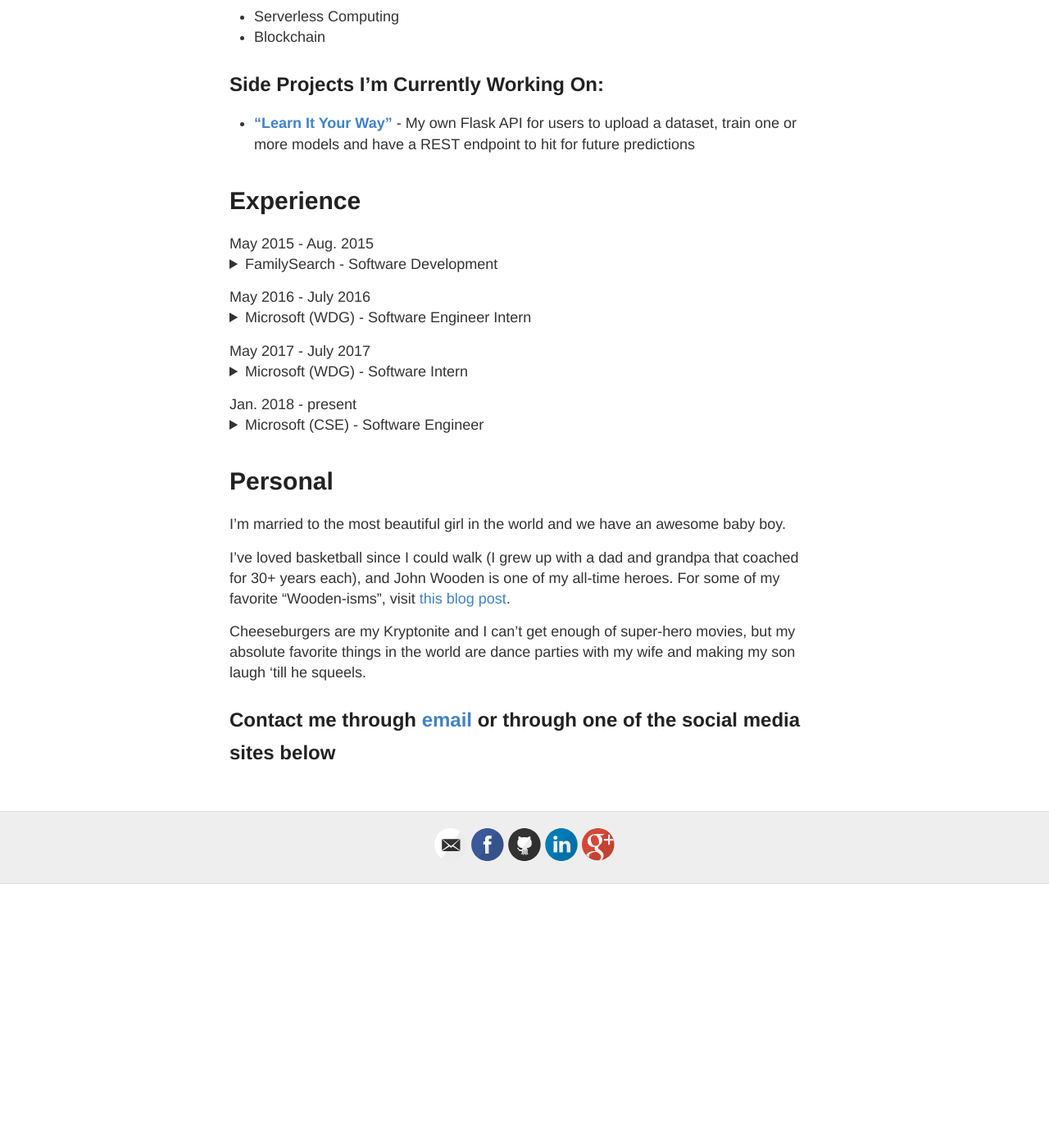
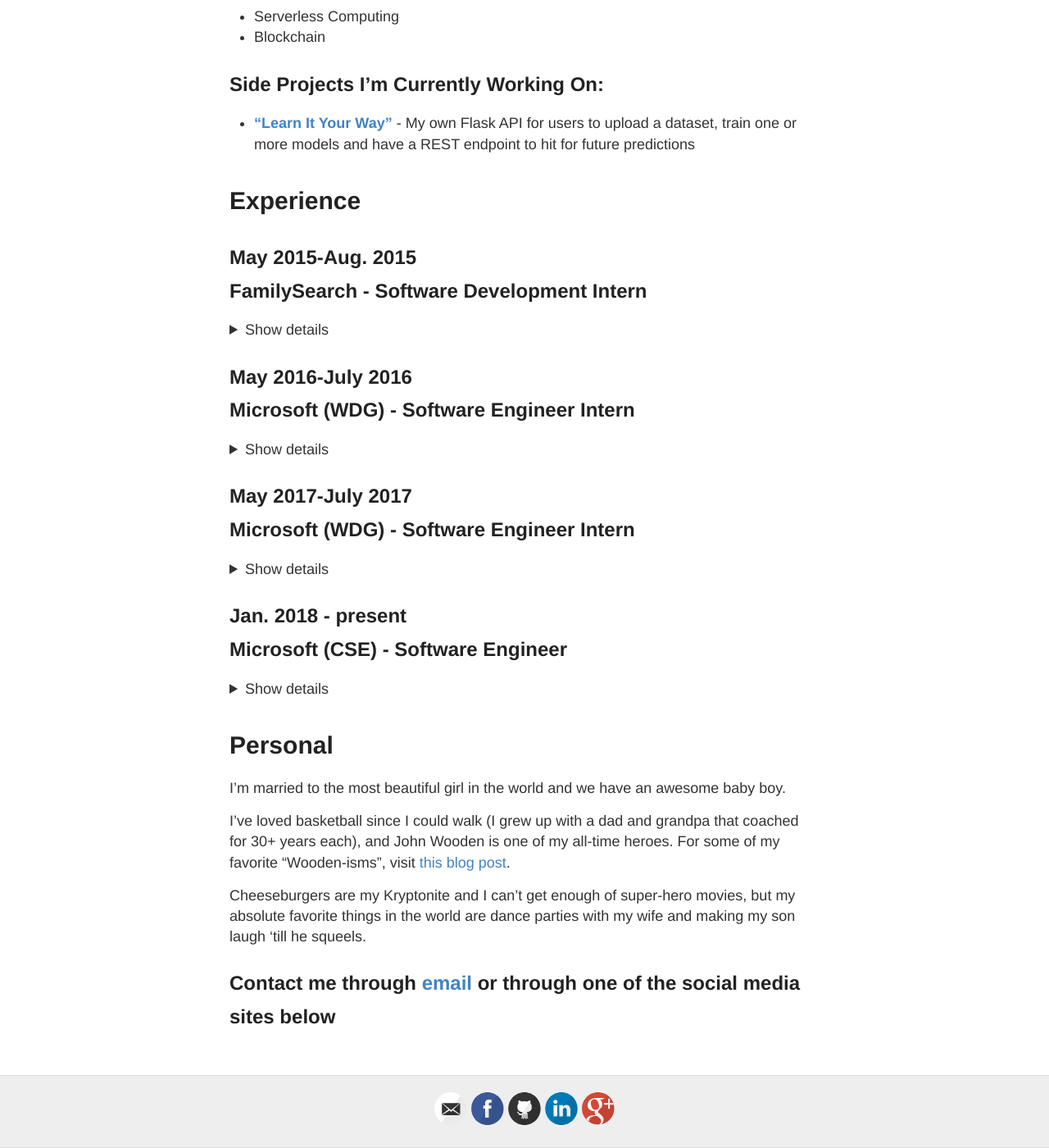
Before and after one commit to tbarlow12/tbarlow12.github.io, a Jekyll site: the page built from about.md, in a window 1280 px wide and 1400 px high, scrolled down 734 px. Shown: the whole window at 82% size. Built offline with Jekyll 4.4.1, drawn with Linux system fonts in a browser that asks for light colours; before the commit the page ends 1812 px from its top, so only the background shows below that.

Commit message:
get back 'show details'

```diff
--- a/about.md
+++ b/about.md
@@ -25,16 +25,10 @@ A lot of the work I have done in school, internships and in side projects has be
 
 
 # Experience
-<ul style="list-style: none; margin:0; padding: 0;">
-<li style="margin: 15px 0;">
-<span2>
-May 2015 - Aug. 2015<br>
-</span2>
+## May 2015-Aug. 2015 <br> **FamilySearch - Software Development Intern**
 <details>
   <summary>
-   <span1>
-   FamilySearch - Software Development
-   </span1>
+   Show details
   </summary>
   <ul>
     <li><b>Project</b></li>
@@ -49,16 +43,12 @@ May 2015 - Aug. 2015<br>
         </ul>
   </ul>
 </details>
-</li>
-<li style="margin: 15px 0;">
-<span2>
-May 2016 - July 2016<br>
-</span2>
+
+
+## May 2016-July 2016 <br> **Microsoft (WDG) - Software Engineer Intern**
 <details>
   <summary>
-  <span1>
-   Microsoft (WDG) - Software Engineer Intern
-   </span1>
+   Show details
   </summary>
   <ul>
     <li><b>Project</b></li>
@@ -73,16 +63,11 @@ May 2016 - July 2016<br>
         </ul>
   </ul>
 </details>
-</li>
-<li style="margin: 15px 0;">
-<span2>
-May 2017 - July 2017<br>
-</span2>
+
+## May 2017-July 2017 <br> **Microsoft (WDG) - Software Engineer Intern**
 <details>
   <summary>
-   <span1>
-    Microsoft (WDG) - Software Intern
-   </span1>
+   Show details
   </summary>
   <ul>
     <li><b>Project</b></li>
@@ -97,16 +82,11 @@ May 2017 - July 2017<br>
         </ul>
   </ul>
 </details>
-</li>
-<li style="margin: 15px 0;">
-<span2>
-Jan. 2018 - present <br>
-</span2>
+
+## Jan. 2018 - present <br> **Microsoft (CSE)** - Software Engineer
 <details>
   <summary>
-   <span1>
-   Microsoft (CSE) - Software Engineer
-   </span1>
+   Show details
   </summary>
   <ul>
     <li>Currently working for the Commercial Software Engineering (CSE) team at Microsoft</li>
@@ -114,13 +94,6 @@ Jan. 2018 - present <br>
     <li>Stay tuned for upcoming adventures!</li>
   </ul>
 </details>
-</li>
-
-
-
-
-
-</ul>
 
 
 # Personal
```
